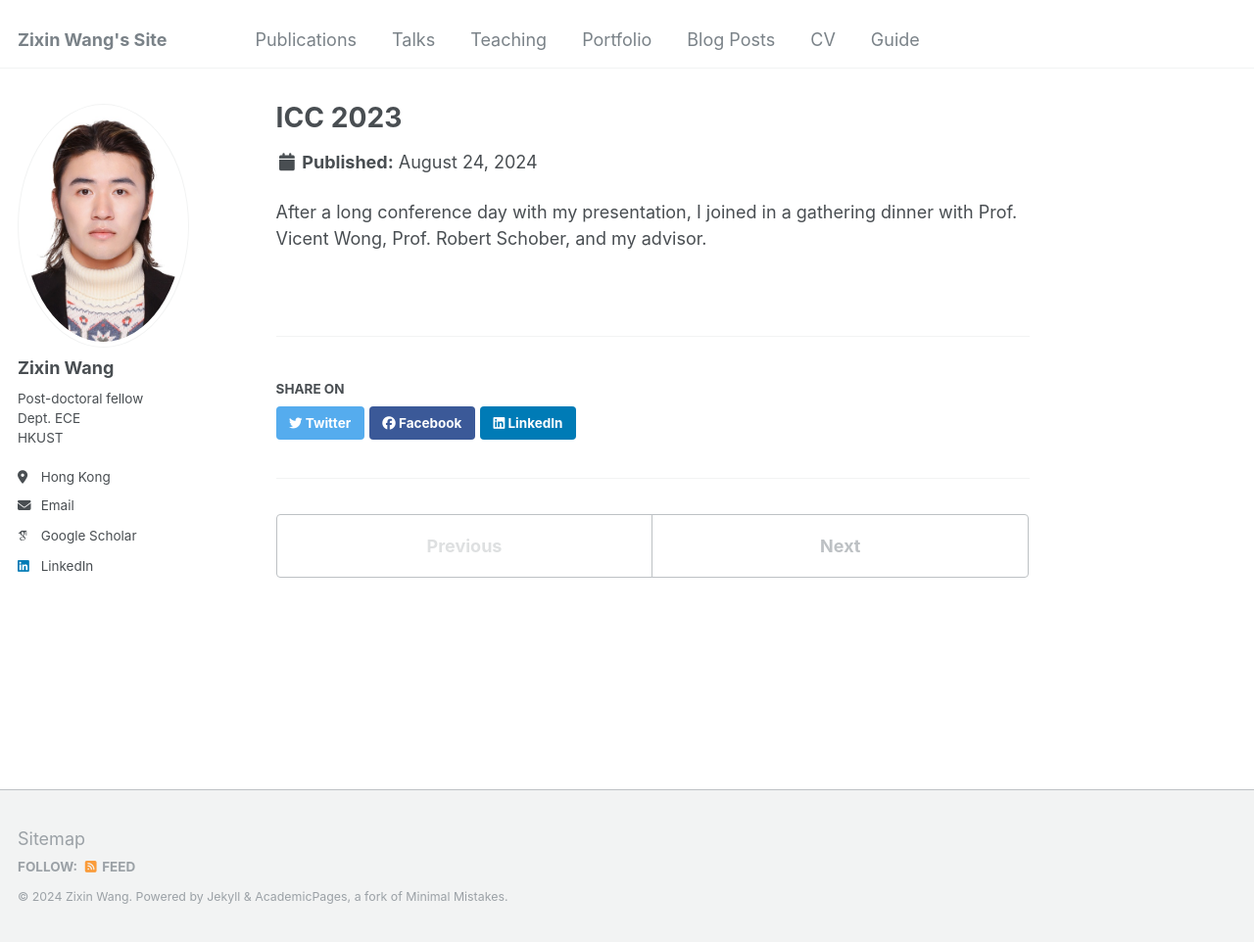
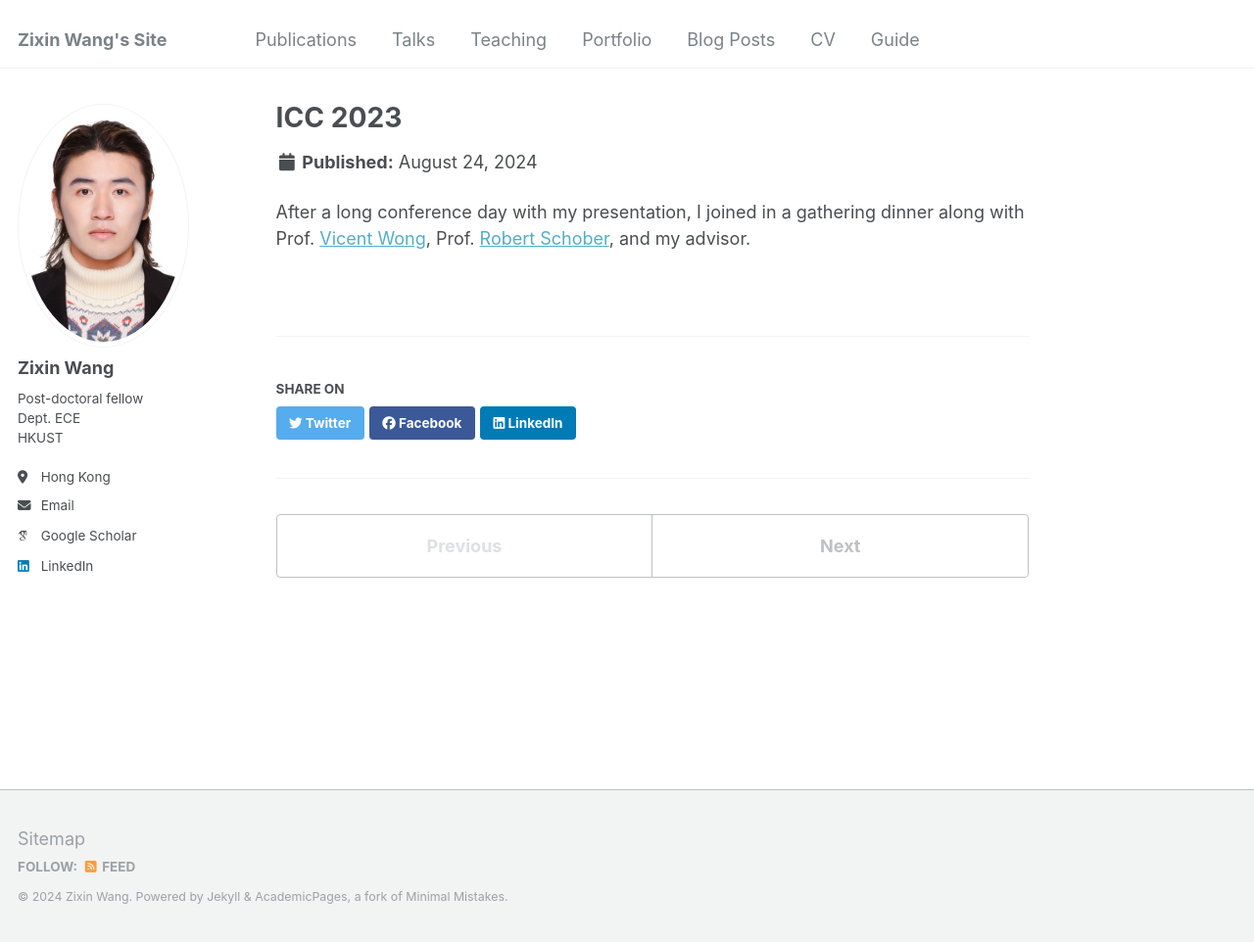
Before and after one commit to eewangzx/eewangzx.github.io, a Jekyll site: the page built from _portfolio/portfolio-1.md, in a window 1280 px wide and 962 px high. Shown: the whole window at 98% size. Built offline with Jekyll 4.4.1, drawn with Linux system fonts in a browser that asks for light colours; some web fonts are replaced.

Commit message:
some fixs

```diff
--- a/_portfolio/portfolio-1.md
+++ b/_portfolio/portfolio-1.md
@@ -4,4 +4,4 @@ excerpt: "Dining, Rome, 2023. <br/><img src='/images/ICC2023.jpg'>"
 collection: portfolio
 ---
 
-After a long conference day with my presentation, I joined in a gathering dinner with Prof. Vicent Wong, Prof. Robert Schober, and my advisor.
+After a long conference day with my presentation, I joined in a gathering dinner along with Prof. [Vicent Wong](https://people.ece.ubc.ca/~vincentw/Homepage/Home.html), Prof. [Robert Schober](https://www.tf.fau.eu/person/schober-robert/), and my advisor.
```
